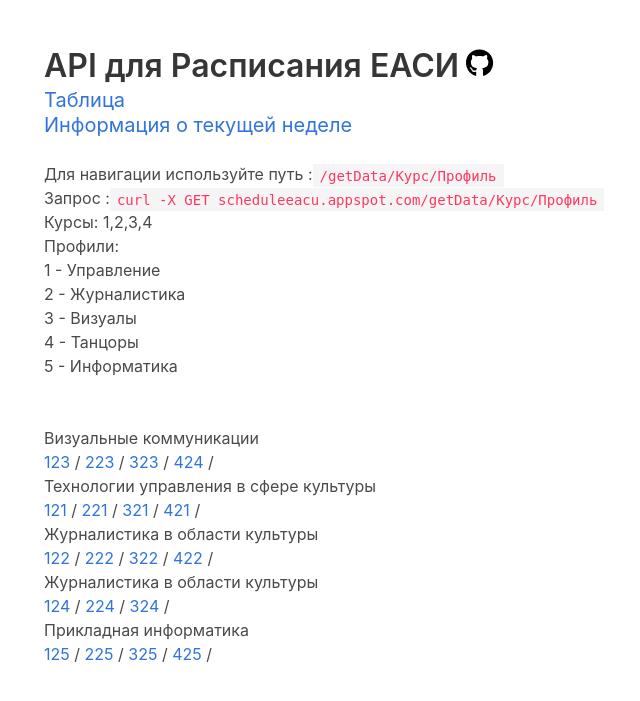
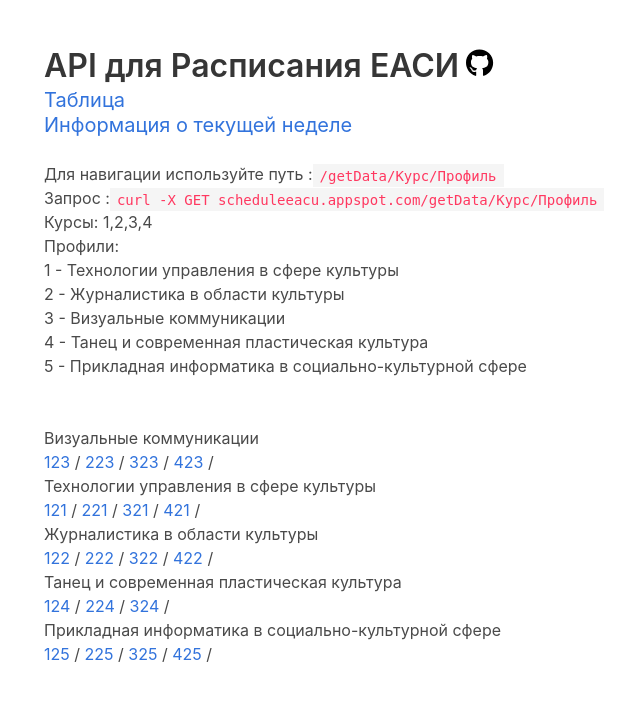
Before and after one commit to EACU/schedule_sheets, a Python web app: template templates/hello.html in a window 1280 px wide. Shown: the top 701 px of the page, without its empty margins (44-684 px from the left). Run offline with Jinja, Linux system fonts and the light colour scheme; the template is opened without the code that fills it, so the values that code supplies are empty; some libraries are stand-ins or nearby versions.

Commit message:
blya ny nakonec to

```diff
--- a/templates/hello.html
+++ b/templates/hello.html
@@ -46,11 +46,11 @@
           Курсы: 1,2,3,4
           <br />
           Профили:
-            <ul>1 - Управление</ul>
-            <ul>2 - Журналистика</ul>
-            <ul>3 - Визуалы</ul>
-            <ul>4 - Танцоры</ul>
-            <ul>5 - Информатика</ul>
+            <ul>1 - Технологии управления в сфере культуры</ul>
+            <ul>2 - Журналистика в области культуры</ul>
+            <ul>3 - Визуальные коммуникации</ul>
+            <ul>4 - Танец и современная пластическая культура</ul>
+            <ul>5 - Прикладная информатика в социально-культурной сфере</ul>
           <br />
       </p>
       <br />
@@ -60,7 +60,7 @@
         <a href = {{ url_for('schedule',course = 1, dept = 3) }}>123</a> /
         <a href = {{ url_for('schedule',course = 2, dept = 3) }}>223</a> /
         <a href = {{ url_for('schedule',course = 3, dept = 3) }}>323</a> /
-        <a href = {{ url_for('schedule',course = 4, dept = 3) }}>424</a> /
+        <a href = {{ url_for('schedule',course = 4, dept = 3) }}>423</a> /
 
       <h4> Технологии управления в сфере культуры</h4>
             <a href = {{ url_for('schedule',course = 1, dept = 1) }}>121</a> /
@@ -73,11 +73,11 @@
     <a href = {{ url_for('schedule',course = 2, dept = 2) }}>222</a> /
     <a href = {{ url_for('schedule',course = 3, dept = 2) }}>322</a> /
     <a href = {{ url_for('schedule',course = 4, dept = 2) }}>422</a> /
-    <h4> Журналистика в области культуры</h4>
+    <h4> Танец и современная пластическая культура</h4>
         <a href = {{ url_for('schedule',course = 1, dept = 4) }}>124</a> /
         <a href = {{ url_for('schedule',course = 2, dept = 4) }}>224</a> /
         <a href = {{ url_for('schedule',course = 3, dept = 4) }}>324</a> /
-      <h4> Прикладная информатика</h4>
+      <h4>Прикладная информатика в социально-культурной сфере</h4>
       <a href = {{ url_for('schedule',course = 1, dept = 5) }}>125</a> /
       <a href = {{ url_for('schedule',course = 2, dept = 5) }}>225</a> /
       <a href = {{ url_for('schedule',course = 3, dept = 5) }}>325</a> /
```
Also changed, not shown: main.py (+13 -1 lines), requirements.txt (+8 -1 lines).
